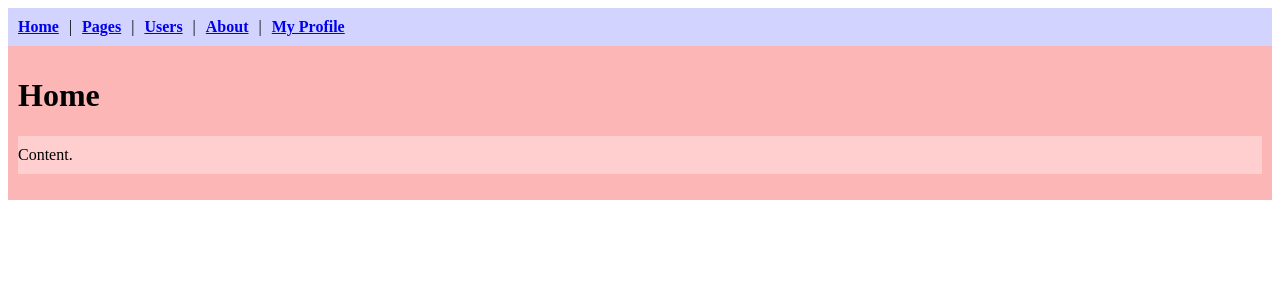
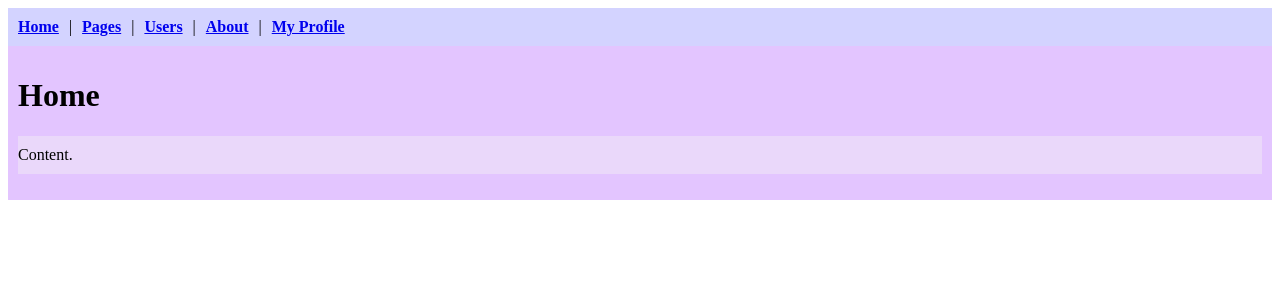
Before and after one commit to Toxe/react-router, a React (Vite) app: page / in a window 1280 px wide. Shown: the top 300 px of the page. Built offline with nearby package versions, Linux system fonts and the light colour scheme.

Commit message:
Change background color

```diff
--- a/src/Home.jsx
+++ b/src/Home.jsx
@@ -1,14 +1,14 @@
 import styled from "styled-components";
 
 const Content = styled.div`
-    background: #fdb6b6;
+    background:rgb(227, 197, 255);
     padding: 10px;
 `;
 
 const Title = styled.h1``;
 
 const Text = styled.p`
-    background: #ffcece;
+    background:rgb(234, 216, 250);
     padding: 10px 0px 10px 0px;
 `;
 
```
